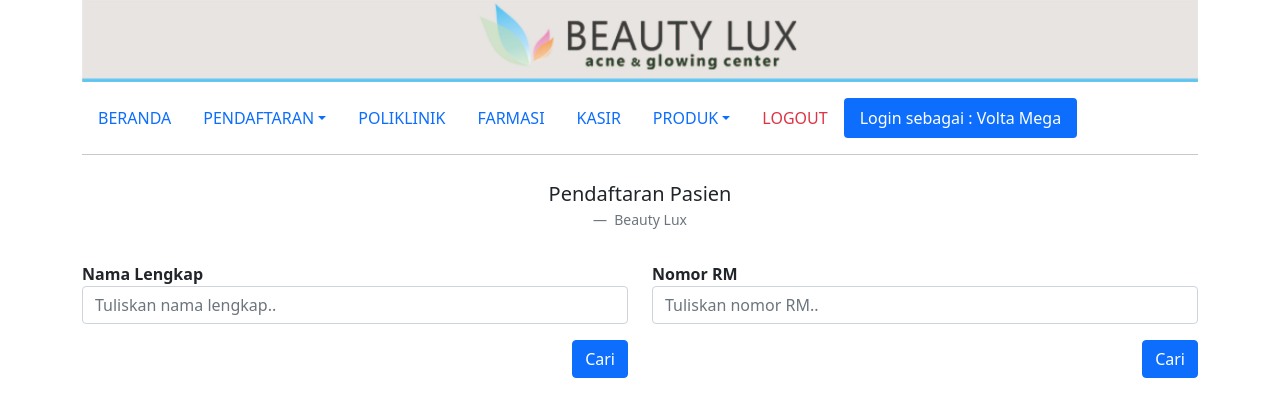
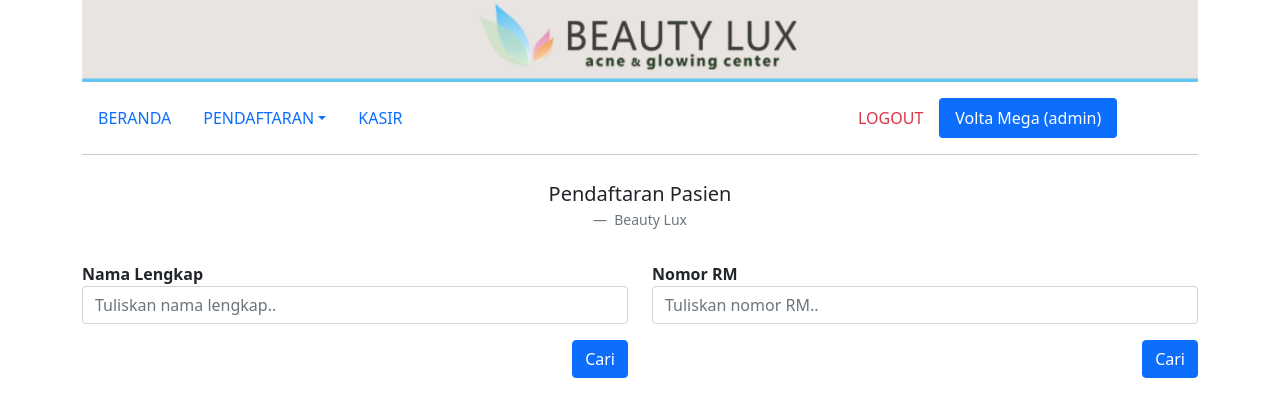
Before and after one commit to arditriheru/Skripsi-Volta, a PHP site: page /daftar_treatment.php in a window 1280 px wide. Shown: the top 420 px of the page. Run offline with PHP 8.4, Linux system fonts and the light colour scheme; a user stored in the database is signed in; data comes from the database, SQL or seed files in the repository.

Commit message:
admin: add user access

```diff
--- a/daftar_treatment.php
+++ b/daftar_treatment.php
@@ -66,7 +66,7 @@
                     $query = mysqli_query($koneksi, "
                     SELECT *,
                     CASE
-                    WHEN treatment.status = 0 THEN 'Treatment'
+                    WHEN treatment.status = 0 THEN 'Proses konsultasi'
                     WHEN treatment.status = 1 THEN 'Farmasi'
                     WHEN treatment.status = 2 THEN 'Bayar'
                     END AS nm_status
--- a/menu.php
+++ b/menu.php
@@ -1,8 +1,14 @@
 <?php session_start(); ?>
+<div class="row">
+    <div class="col-md-8">
         <ul class="nav nav-pills">
+
             <li class="nav-item">
                 <a class="nav-link" aria-current="page" href="dashboard.php">BERANDA</a>
             </li>
+
+            <?php if ($_SESSION["login_as"] == 'admin') : ?>
+
                 <li class="nav-item dropdown">
                     <a class="nav-link dropdown-toggle" data-bs-toggle="dropdown" href="#" role="button" aria-expanded="false">PENDAFTARAN</a>
                     <ul class="dropdown-menu">
@@ -11,13 +17,13 @@
                     </ul>
                 </li>
                 <li class="nav-item">
-        <a class="nav-link" aria-current="page" href="treatment.php">POLIKLINIK</a>
+                    <a class="nav-link" aria-current="page" href="kasir.php">KASIR</a>
                 </li>
+
+            <?php elseif ($_SESSION["login_as"] == 'farmasi') : ?>
+
                 <li class="nav-item">
                     <a class="nav-link" aria-current="page" href="farmasi.php">FARMASI</a>
-    </li>
-    <li class="nav-item">
-        <a class="nav-link" aria-current="page" href="kasir.php">KASIR</a>
                 </li>
                 <li class="nav-item dropdown">
                     <a class="nav-link dropdown-toggle" data-bs-toggle="dropdown" href="#" role="button" aria-expanded="false">PRODUK</a>
@@ -26,11 +32,26 @@
                         <!-- <li><a class="dropdown-item" href="produk_tambah.php">Tambah</a></li> -->
                     </ul>
                 </li>
+
+            <?php elseif ($_SESSION["login_as"] == 'dokter') : ?>
+
+                <li class="nav-item">
+                    <a class="nav-link" aria-current="page" href="treatment.php">POLIKLINIK</a>
+                </li>
+
+            <?php endif; ?>
+
+        </ul>
+    </div>
+    <div class="col-md-4">
+        <ul class="nav nav-pills">
             <li class="nav-item">
                 <a class="nav-link text-danger" aria-current="page" href="logout.php">LOGOUT</a>
             </li>
             <li class="nav-item">
-        <a class="nav-link active" aria-current="page"><?= 'Login sebagai : ' .  $_SESSION["nama_user"]; ?></a>
+                <a class="nav-link active" aria-current="page"><?= $_SESSION["nama_user"] . ' (' . $_SESSION["login_as"] . ')'; ?></a>
             </li>
         </ul>
+    </div>
+</div>
 <hr>
--- a/templates/footer.php
+++ b/templates/footer.php
@@ -1,5 +1,6 @@
  <!-- Option 1: Bootstrap Bundle with Popper -->
- <script src="assets/js/bootstrap.bundle.min.js" integrity="sha384-ka7Sk0Gln4gmtz2MlQnikT1wXgYsOg+OMhuP+IlRH9sENBO0LRn5q+8nbTov4+1p" crossorigin="anonymous"></script>
+ <!-- <script src="assets/js/bootstrap.bundle.min.js" integrity="sha384-ka7Sk0Gln4gmtz2MlQnikT1wXgYsOg+OMhuP+IlRH9sENBO0LRn5q+8nbTov4+1p" crossorigin="anonymous"></script> -->
+ <script src="https://cdn.jsdelivr.net/npm/bootstrap@5.0.2/dist/js/bootstrap.bundle.min.js" integrity="sha384-MrcW6ZMFYlzcLA8Nl+NtUVF0sA7MsXsP1UyJoMp4YLEuNSfAP+JcXn/tWtIaxVXM" crossorigin="anonymous"></script>
  </body>
 
  </html>
--- a/templates/header.php
+++ b/templates/header.php
@@ -7,7 +7,8 @@
     <meta name="viewport" content="width=device-width, initial-scale=1">
 
     <!-- Bootstrap CSS -->
-    <link href="assets/css/bootstrap.min.css" rel="stylesheet" integrity="sha384-1BmE4kWBq78iYhFldvKuhfTAU6auU8tT94WrHftjDbrCEXSU1oBoqyl2QvZ6jIW3" crossorigin="anonymous">
+    <!-- <link href="assets/css/bootstrap.min.css" rel="stylesheet" integrity="sha384-1BmE4kWBq78iYhFldvKuhfTAU6auU8tT94WrHftjDbrCEXSU1oBoqyl2QvZ6jIW3" crossorigin="anonymous"> -->
+    <link href="https://cdn.jsdelivr.net/npm/bootstrap@5.0.2/dist/css/bootstrap.min.css" rel="stylesheet" integrity="sha384-EVSTQN3/azprG1Anm3QDgpJLIm9Nao0Yz1ztcQTwFspd3yD65VohhpuuCOmLASjC" crossorigin="anonymous">
 
     <title>Beauty Lux - Acne & Glowing Center</title>
 </head>
```
Also changed, not shown: login_proses.php (+6 -4 lines). Lines whose indentation alone changed are shown as unchanged.
